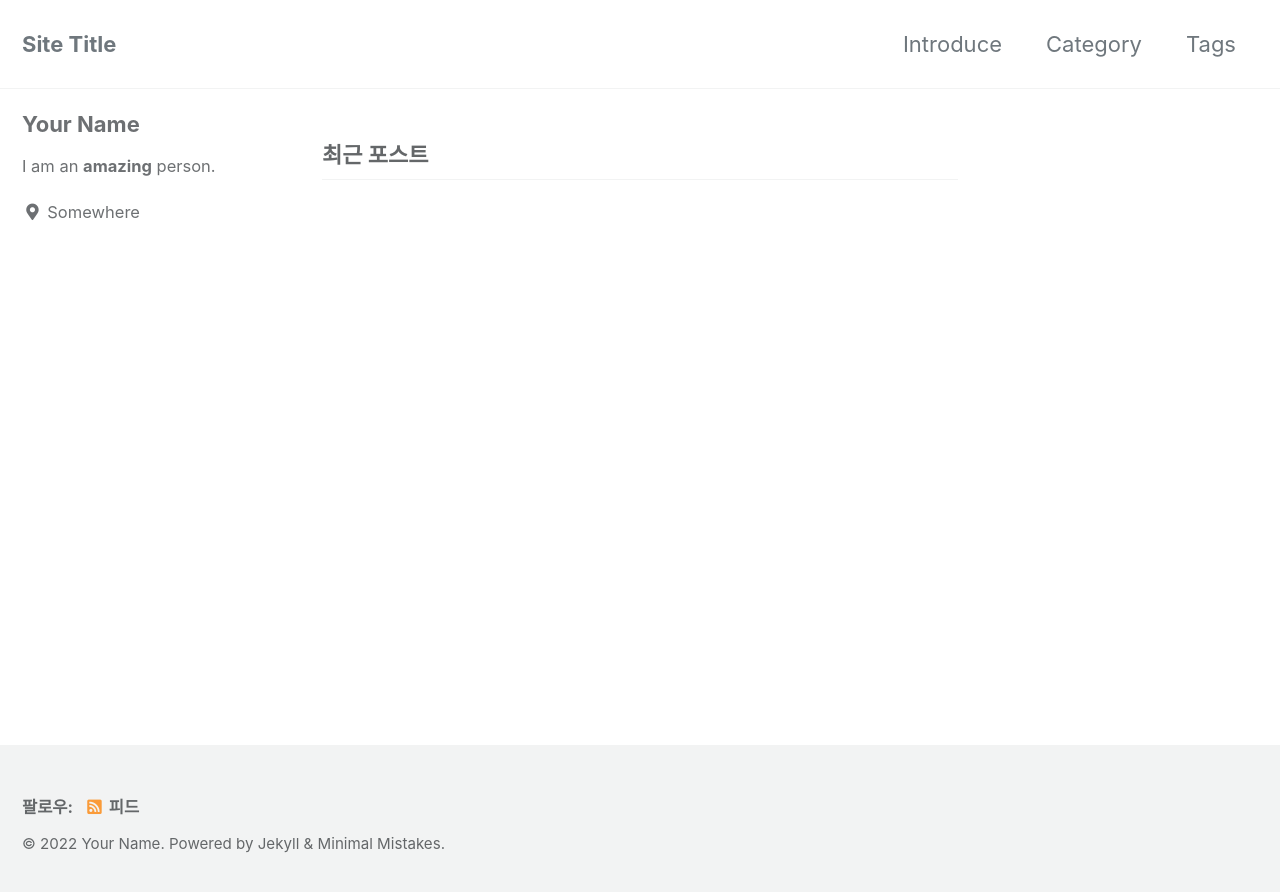
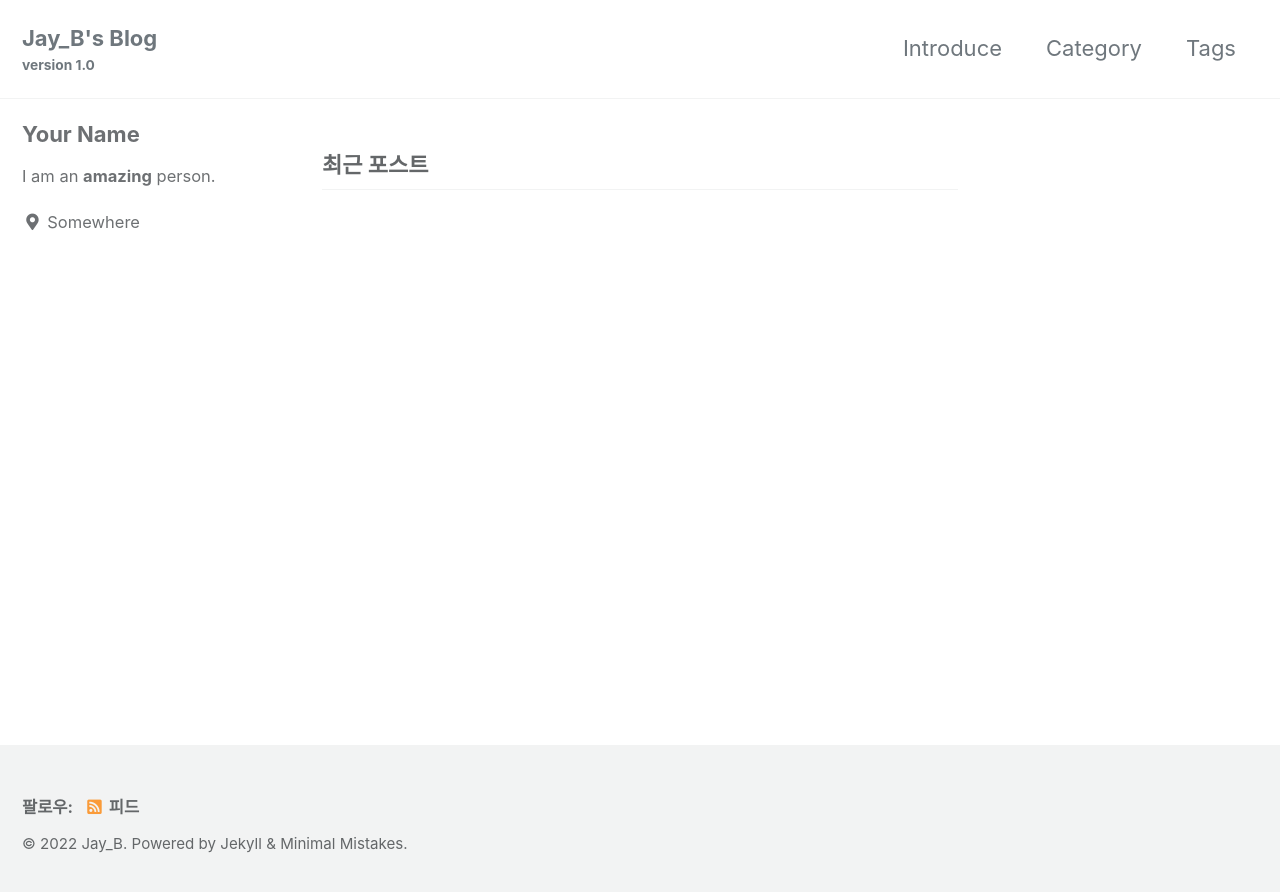
Before and after one commit to LimJunBeom/jayb.github.io, a Jekyll site: the page built from index.html, in a window 1280 px wide. Shown: the top 892 px of the page. Built offline with Jekyll 4.4.1, drawn with Linux system fonts in a browser that asks for light colours; cached includes are drawn as plain includes; the list of posts is cut into pages by our own code.

Commit message:
Update _config.yml

```diff
--- a/_config.yml
+++ b/_config.yml
@@ -16,11 +16,11 @@ minimal_mistakes_skin    : "default" # "air", "aqua", "contrast", "dark", "dirt"
 
 # Site Settings
 locale                   : "ko-KR"
-title                    : "Site Title"
+title                    : "Jay_B's Blog"
 title_separator          : "-"
-subtitle                 : # site tagline that appears below site title in masthead
-name                     : "Your Name"
-description              : "An amazing website."
+subtitle                 : "version 1.0"
+name                     : "Jay_B"
+description              : "I want to go CANADA."
 url                      : # the base hostname & protocol for your site e.g. "https://mmistakes.github.io"
 baseurl                  : # the subpath of your site, e.g. "/blog"
 repository               : # GitHub username/repo-name e.g. "mmistakes/minimal-mistakes"
```
